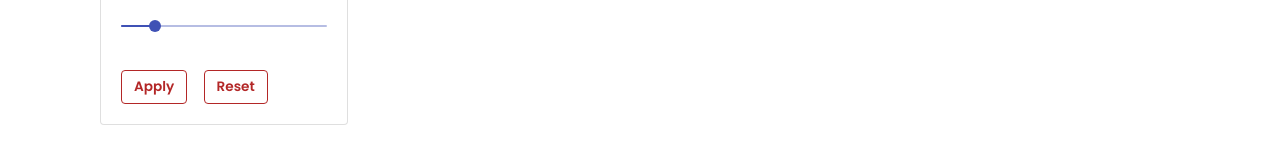
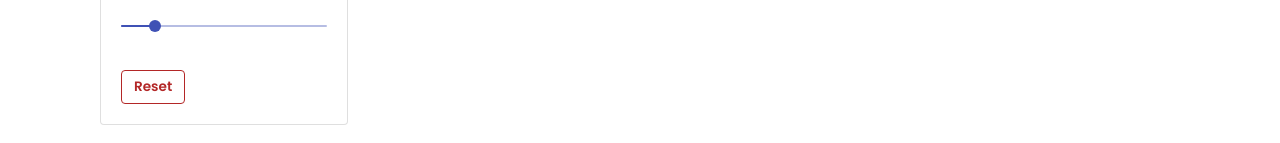
Before and after one commit to s-munro/easyscore, a React (Create React App) app in the folder the-easy-score/: page /courses/1 in a window 1280 px wide. Shown: the part 759-902 px from the top of the page. Built offline with nearby package versions, Linux system fonts and the light colour scheme; no server answers.

Commit message:
comment out applyFilters button

```diff
--- a/the-easy-score/src/screens/coursepage/components/filters/ProfFiltersCard.js
+++ b/the-easy-score/src/screens/coursepage/components/filters/ProfFiltersCard.js
@@ -134,9 +134,9 @@ const ProfFiltersCard = (props) => {
           />
           <br />
           <br />
-          <Button className="filterBtn" onClick={applyFilters}>
+          {/* <Button className="filterBtn" onClick={applyFilters}>
             Apply
-          </Button>
+          </Button> */}
           <Button className="filterBtn" onClick={handleFiltersReset}>
             Reset
           </Button>
```
